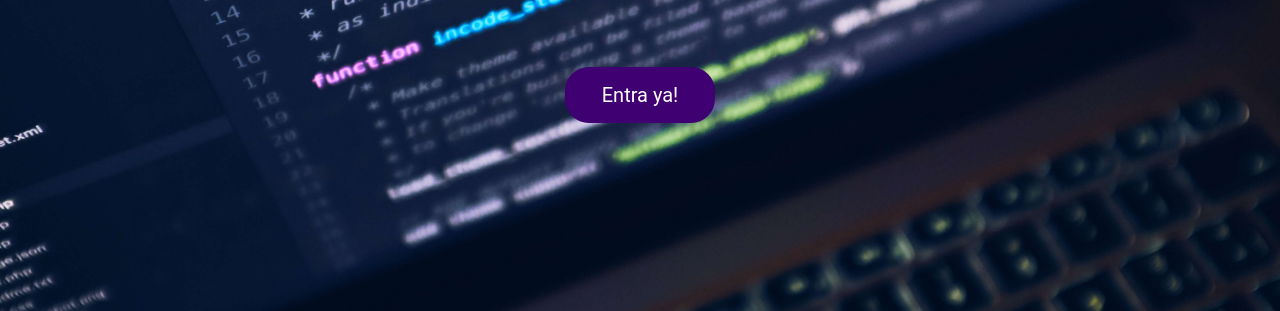
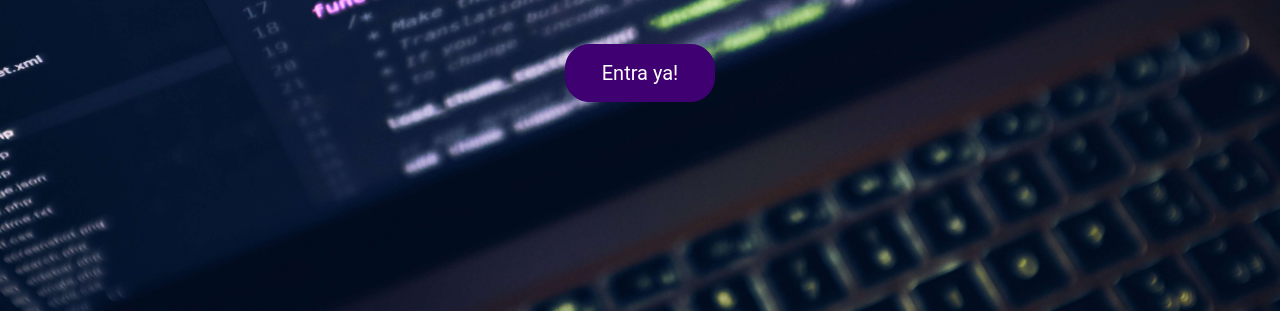
Before and after one commit to Linen220/Mi-Blog, a plain HTML site: page index.html in a window 1280 px wide. Shown: the part 489-800 px from the top of the page. Drawn offline with Linux system fonts and the light colour scheme.

Commit message:
add style

```diff
--- a/sass/base/_reset.scss
+++ b/sass/base/_reset.scss
@@ -8,11 +8,11 @@ body {
     min-height: 100vh;
     font-family: 'Roboto', sans-serif;
 
-    position: fixed;
-    top: 0;
-    left: 0;
-    right: 0;
-    bottom: 0;
+    // position: fixed;
+    // top: 0;
+    // left: 0;
+    // right: 0;
+    // bottom: 0;
     // background-image: url('../../assets/img/background.jpg');
     // background-position: center;
     // background-size: contain;
--- a/sass/layout/_header.scss
+++ b/sass/layout/_header.scss
@@ -44,13 +44,12 @@ header {
 
 .home-container {
     text-align: center;
-    padding-bottom: 6rem;
     width: 100%;
-    height: 100%;
-    background-image: url('../../assets/img/background.jpg');
-	background-position: center;
-	background-size: cover;
-    background-repeat: no-repeat;
+    height: calc(100vh - 140px);
+
+    // background: bg-color bg-image position/bg-size bg-repeat bg-origin bg-clip bg-attachment initial|inherit;
+    background: url('../../assets/img/background.jpg') center/cover no-repeat;
+
     @include flexBox(column, center, center, 0);
     &__text {
         width: 900px;
@@ -64,6 +63,7 @@ header {
     &__btn {
         border: none;
         outline: none;
+        border: 1px solid #3F0071;
         cursor: pointer;
         border-radius: 1.5rem;
         font-size: 1.25rem;
```
Also changed, not shown: css/main.css, 1 other file.
